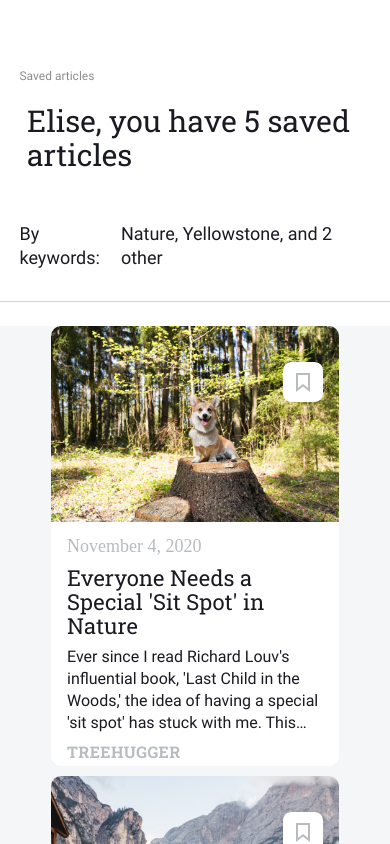
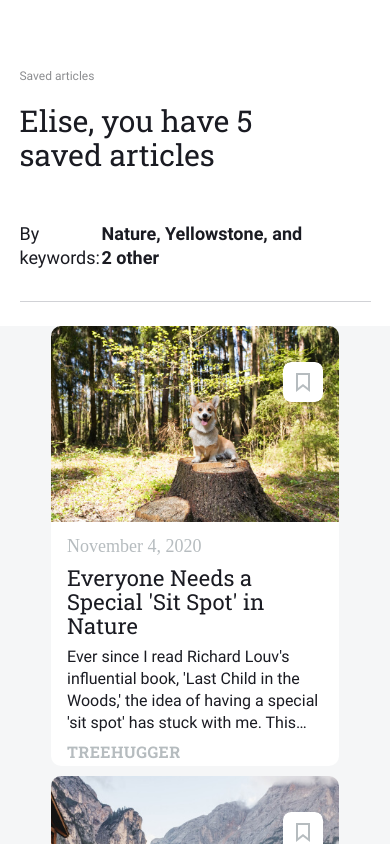
Before and after one commit to NatalieShamir/news-explorer-frontend, a React (Create React App) app: page / in a window 390 px wide. Shown: the top 844 px of the page. Built offline with nearby package versions, Linux system fonts and the light colour scheme.

Commit message:
add font-weight property to saved-news-header__keywords-bold

```diff
--- a/src/components/SavedNewsHeader/SavedNewsHeader.css
+++ b/src/components/SavedNewsHeader/SavedNewsHeader.css
@@ -41,6 +41,10 @@
   color: #1a1b22;
 }
 
+.saved-news-header__keywords-bold {
+  font-weight: 700;
+}
+
 @media screen and (max-width: 960px) {
   .saved-news-header__heading {
     margin: 24px 16px 16px 40px;
@@ -61,19 +65,22 @@
 }
 
 @media screen and (max-width: 600px) {
+  .saved-news-header {
+    margin: 0 5% 0 5%;
+  }
   .saved-news-header__heading {
-    width: 90%;
-    margin: 8px auto 16px auto;
+    max-width: 288px;
+    margin: 8px 0 16px 0;
     font-size: 12px;
   }
 
   .saved-news-header__subheading {
-    width: 90%;
-    margin: 0 auto 50px auto;
+    max-width: 288px;
+    margin: 0 0 50px 0;
   }
 
   .saved-news-header__keywords {
-    width: 90%;
-    margin: 0 auto 32px auto;
+    max-width: 288px;
+    margin: 0 0 32px 0;
   }
 }
```
